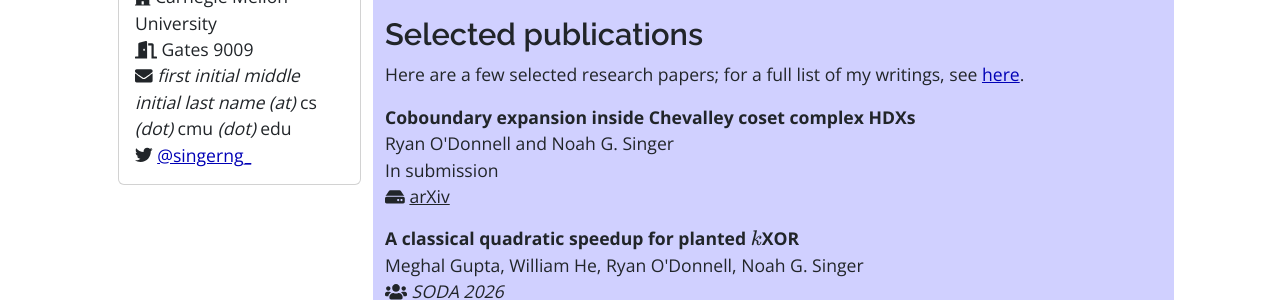
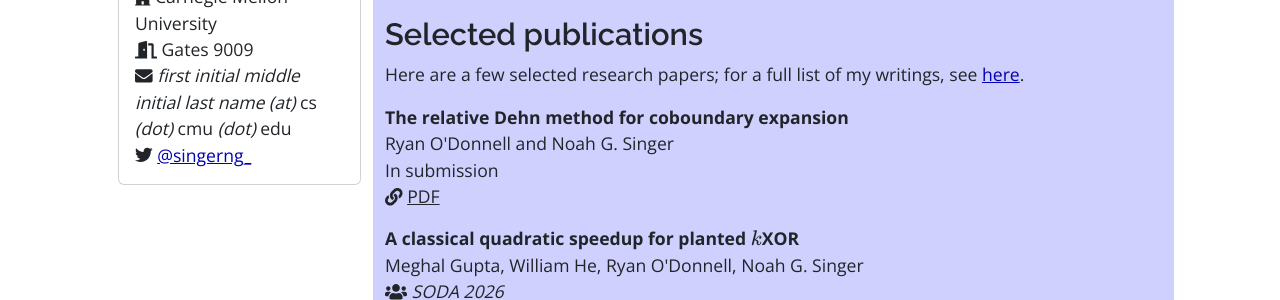
Before and after one commit to singerng/noahsinger.org, a Jekyll site: the page built from index/index.html, in a window 1280 px wide. Shown: the part 434-734 px from the top of the page. Built offline with Jekyll 4.4.1, drawn with Linux system fonts in a browser that asks for light colours; nearby versions of some CDN libraries.

Commit message:
feat: added relative dehn paper as pdf

```diff
--- a/_data/papers/manuscripts.yaml
+++ b/_data/papers/manuscripts.yaml
@@ -2,8 +2,9 @@
   authors: Noah G. Singer, Madhur Tulsiani, Santhoshini Velusamy
   arxiv: 2509.17926
 
-- title: "Coboundary expansion inside Chevalley coset complex HDXs"
+- title: "The relative Dehn method for coboundary expansion"
   authors: Ryan O'Donnell and Noah G. Singer
   desc: In submission
-  arxiv: 2411.05916
+  # arxiv: 2411.05916
+  url: "/static/pdfs/relative dehn.pdf"
   select: yes
--- a/_includes/paper.html
+++ b/_includes/paper.html
@@ -41,7 +41,7 @@
 
     {% if include.paper.url %}
     <i class="fas fa-link"></i>
-    <a class="link-dark" href="{{ include.paper.url }}" target="_blank">External PDF</a>
+    <a class="link-dark" href="{{ include.paper.url }}" target="_blank">PDF</a>
     {% endif %}
 
     {% if include.paper.talk %}
```
Also changed, not shown: 1 other file.
